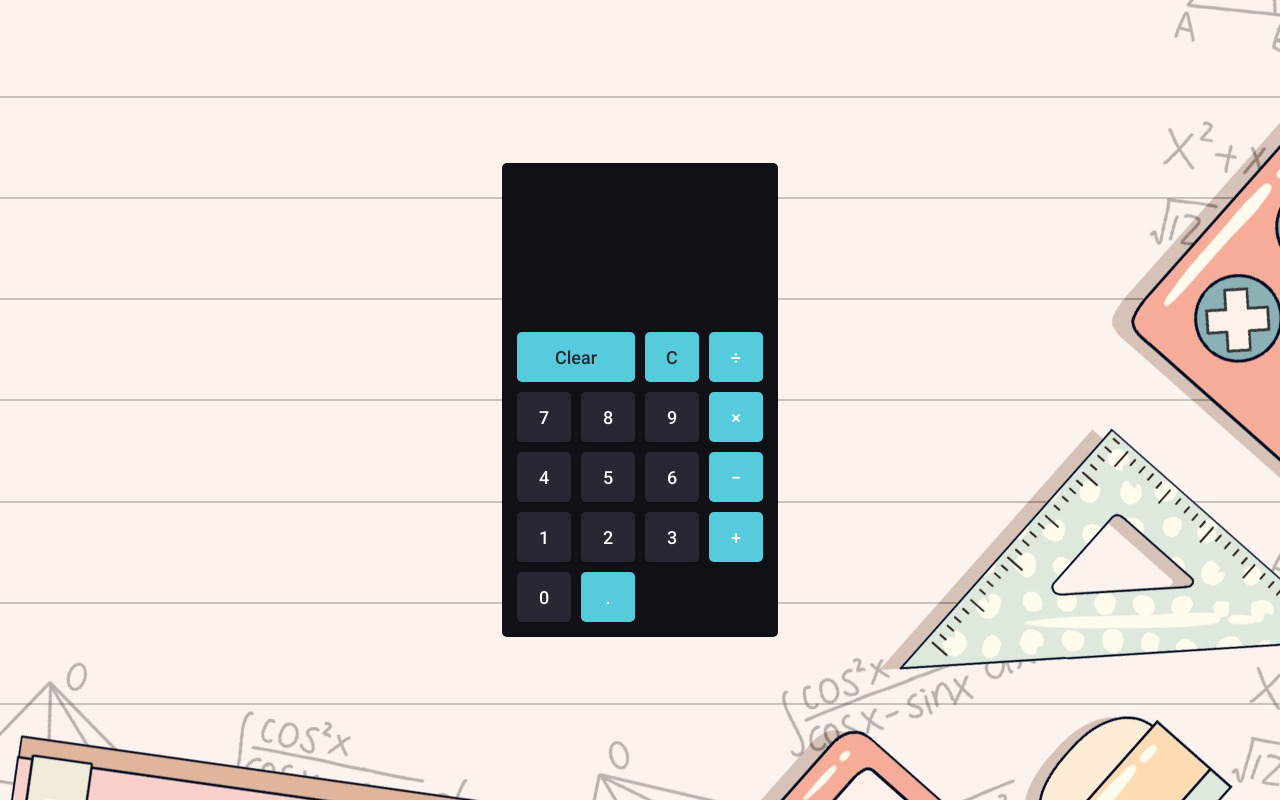
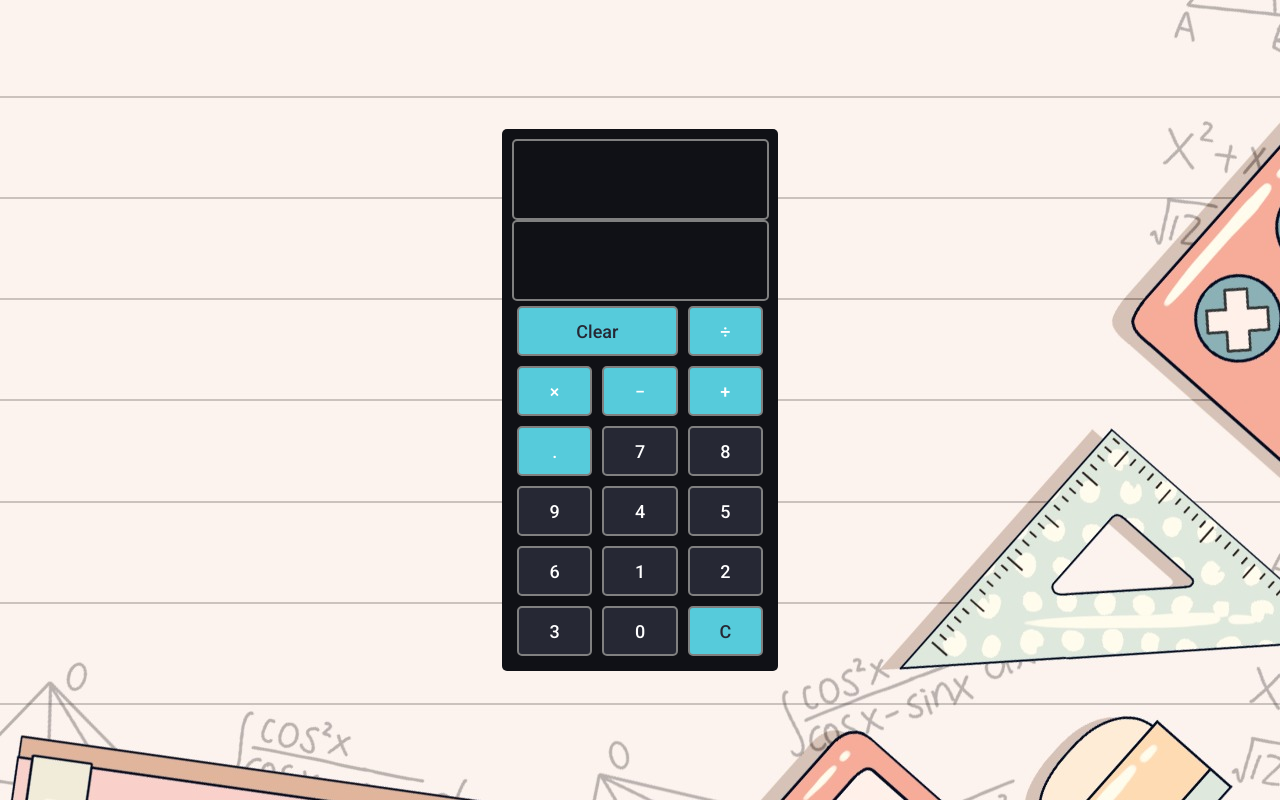
Before and after one commit to thisyahlen-deriv/Calculator-MobX-Formik, a React (Create React App) app: page / in a window 1280 px wide. Built offline with nearby package versions, Linux system fonts and the light colour scheme.

Commit message:
formik done

```diff
--- a/src/App.css
+++ b/src/App.css
@@ -33,7 +33,7 @@
 
  .keypad{
    display:grid;
-   grid-template-columns: repeat(4, 1fr);
+   grid-template-columns: repeat(3, 1fr);
    grid-auto-rows: minmax(60px, auto);
  }
 
@@ -47,6 +47,8 @@
     font-size: 25px;
     font-weight: 500;
     letter-spacing:1px;
+    border: 2px solid grey;
+    border-radius: 5px;
   }
 
   #clear{
@@ -59,6 +61,7 @@
     grid-column: 3/5;
     grid-row: 5;
     color: #262834
+
   }
 
   #backspace{
@@ -67,7 +70,7 @@
 
   button{
     margin: 5px;
-    border: none;
+    border: 2px solid grey;
     border-radius: 5px;
     cursor: pointer;
     background: #262834;
--- a/src/FormCalculator.js
+++ b/src/FormCalculator.js
@@ -33,23 +33,18 @@ const FormCalculator = ({ store }) => {
             </Field>
             <div className="keypad">
               <button
+                name="clear"
                 className="highlight"
                 id="clear"
-                onClick={(e) => {
-                  store.clear(e.target.value, setFieldValue)
+                onClick={() => {
+                  setFieldValue('input', '')
+                  setFieldValue('result', '')
+                  store.clear(setFieldValue)
                 }}
               >
                 Clear
               </button>
-              <button
-                className="highlight"
-                id="backspace"
-                onClick={(e) => {
-                  store.backspace(e.target.value, setFieldValue)
-                }}
-              >
-                C
-              </button>
+
               {buttons.map((item, index) => (
                 <button
                   key={index}
@@ -63,6 +58,16 @@ const FormCalculator = ({ store }) => {
                   {item.display}
                 </button>
               ))}
+              <button
+                className="highlight"
+                id="backspace"
+                onClick={() => {
+                  setFieldValue('input', values.input.slice(0, -1))
+                  store.backspace(setFieldValue)
+                }}
+              >
+                C
+              </button>
               {/* <button
                 type="submit"
                 className="highlight"
--- a/src/Store.js
+++ b/src/Store.js
@@ -47,8 +47,7 @@ export default class Store {
   clear(setFieldValue) {
     this.inputVal = ''
     this.result = ''
-    setFieldValue('clear', this.inputVal)
-    setFieldValue('result', this.result)
+    setFieldValue('input', '')
   }
 
   backspace(setFieldValue) {
--- a/src/btnConfig.js
+++ b/src/btnConfig.js
@@ -4,6 +4,27 @@ export const buttons = [
     value: '/',
     classes: 'special',
   },
+  {
+    display: '×',
+    value: '*',
+    classes: 'special',
+  },
+  {
+    display: '−',
+    value: '-',
+    classes: 'special',
+  },
+  {
+    display: '+',
+    value: '+',
+    classes: 'special',
+  },
+  {
+    display: '.',
+    value: '.',
+    classes: 'special',
+  },
+
   {
     display: '7',
     value: '7',
@@ -17,11 +38,6 @@ export const buttons = [
     value: '9',
   },
   {
-    display: '×',
-    value: '*',
-    classes: 'special',
-  },
-  {
     display: '4',
     value: '4',
   },
@@ -33,11 +49,7 @@ export const buttons = [
     display: '6',
     value: '6',
   },
-  {
-    display: '−',
-    value: '-',
-    classes: 'special',
-  },
+
   {
     display: '1',
     value: '1',
@@ -50,18 +62,9 @@ export const buttons = [
     display: '3',
     value: '3',
   },
-  {
-    display: '+',
-    value: '+',
-    classes: 'special',
-  },
+
   {
     display: '0',
     value: '0',
   },
-  {
-    display: '.',
-    value: '.',
-    classes: 'special',
-  },
 ]
```
